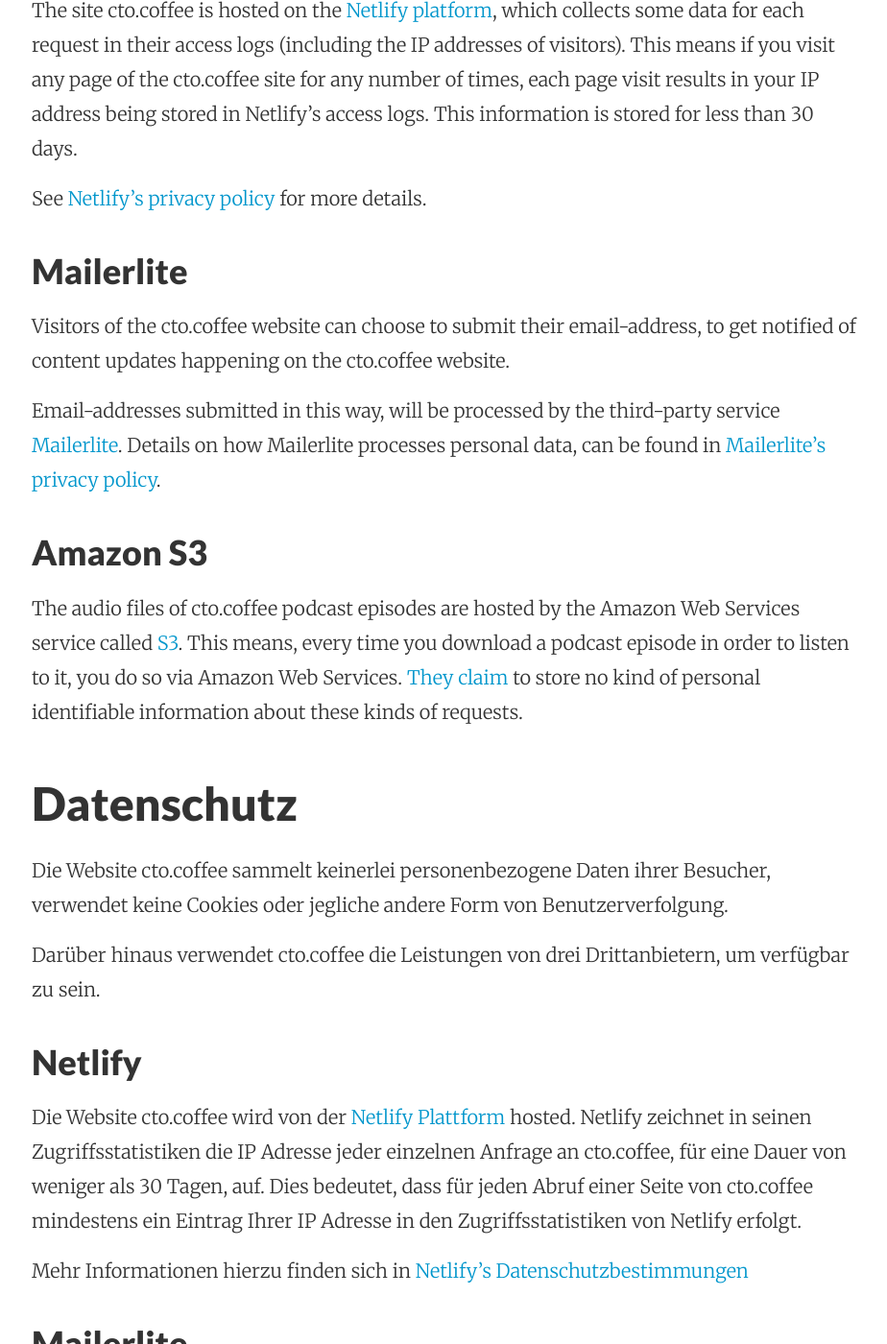
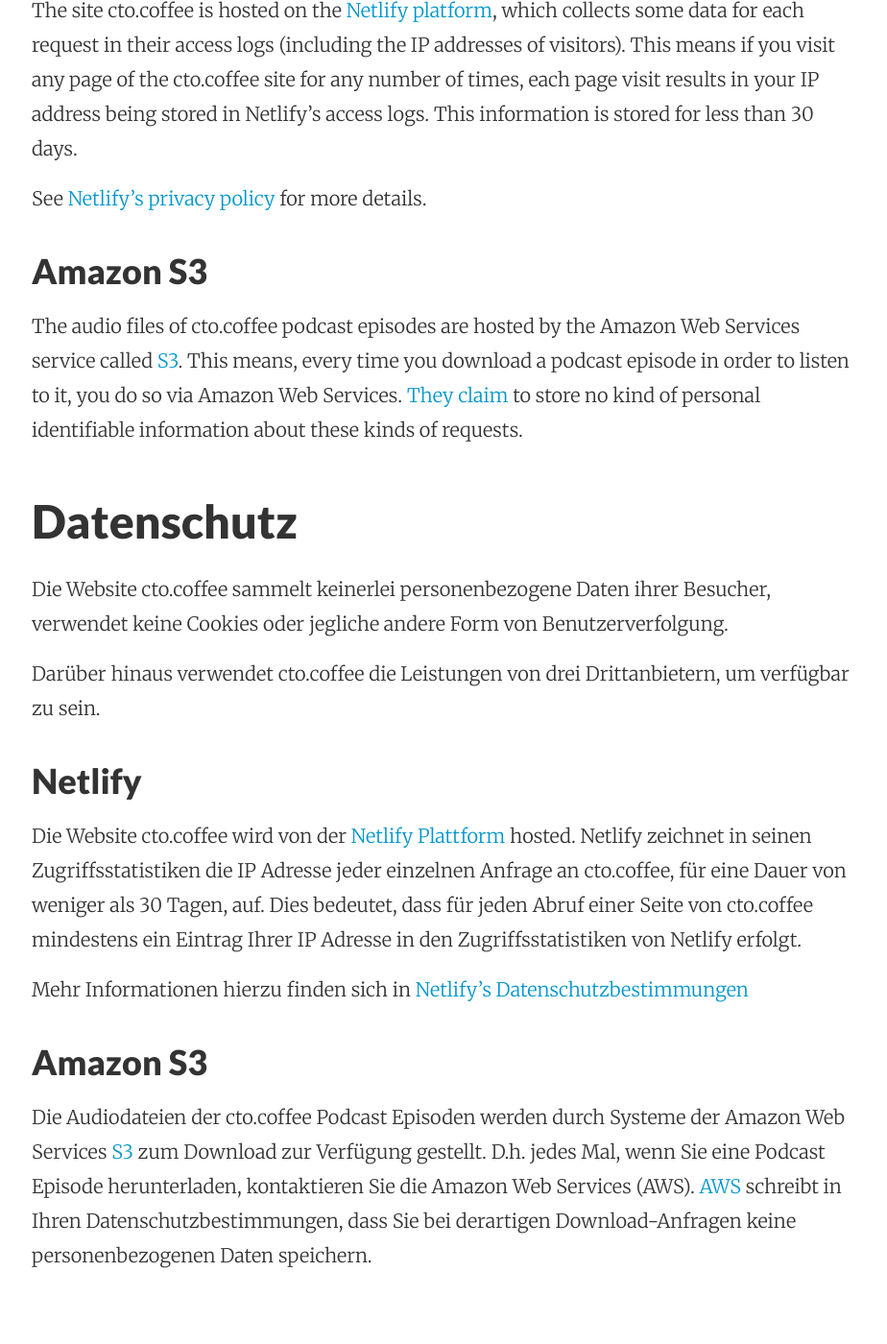
Before and after one commit to benjmin-r/cto.coffee, a Jekyll site: the page built from privacy.md, in a window 1280 px wide and 1400 px high, scrolled down 714 px. Shown: the whole window at 96% size, without its empty margins (175-1099 px from the left). Built offline with Jekyll 4.4.1, drawn with Linux system fonts in a browser that asks for light colours; nearby versions of some CDN libraries; some of the changed text lies outside the part shown.

```diff
--- a/privacy.md
+++ b/privacy.md
@@ -20,15 +20,6 @@ number of times, each page visit results in your IP address being stored in Netl
 stored for less than 30 days.
 
 See [Netlify's privacy policy][netlify-gdpr] for more details.
-
-
-### Mailerlite
-
-Visitors of the cto.coffee website can choose to submit their email-address, to get notified of content updates
-happening on the cto.coffee website.
-
-Email-addresses submitted in this way, will be processed by the third-party service [Mailerlite][mailerlite]. Details
-on how Mailerlite processes personal data, can be found in [Mailerlite's privacy policy][mailerlite-gdpr].
 
 
 ### Amazon S3
@@ -57,15 +48,6 @@ Netlify erfolgt.
 Mehr Informationen hierzu finden sich in [Netlify's Datenschutzbestimmungen][netlify-gdpr]
 
 
-### Mailerlite
-
-Besucher der Website cto.coffee können freiwillig ihre Email-Adresse hinterlassen, um über inhaltliche Änderungen der
-cto.coffee Website informiert zu werden.
-
-Die Email-Adresse wird durch den Dritt-Anbieter [Mailerlite][mailerlite] verarbeitet und gespeichert. Details dazu sind
-in den [Datenschutzbestimmungen von Mailerlite][mailerlite-gdpr] beschrieben.
-
-
 ### Amazon S3
 
 Die Audiodateien der cto.coffee Podcast Episoden werden durch Systeme der Amazon Web Services [S3][aws-s3] zum Download
@@ -76,9 +58,5 @@ keine personenbezogenen Daten speichern.
 
 [netlify]: https://www.netlify.com/
 [netlify-gdpr]: https://www.netlify.com/gdpr/
-[formspree]: http://formspree.io/
-[formspree-privacy]: http://docs.formspree.io/files/privacy.pdf
-[mailerlite]: https://www.mailerlite.com/
-[mailerlite-gdpr]: https://www.mailerlite.com/gdpr-compliance
 [aws-s3]: https://aws.amazon.com/de/s3/
 [aws-privacy]: https://aws.amazon.com/de/compliance/data-privacy-faq/
```
Also changed, not shown: _includes/mailerlite-form.html (deleted, +0 -42 lines), _layouts/post.html (+0 -9 lines), index.md (+0 -7 lines), newsletter-thank-you.md (deleted, +0 -10 lines), writing/_posts/2020-05-24-launching-newsletter.md (deleted, +0 -28 lines).
